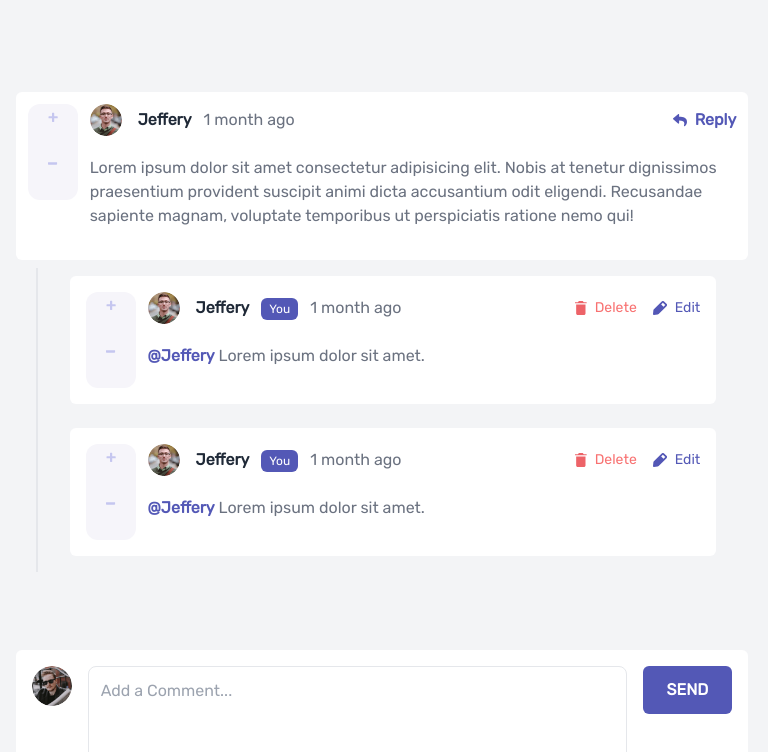
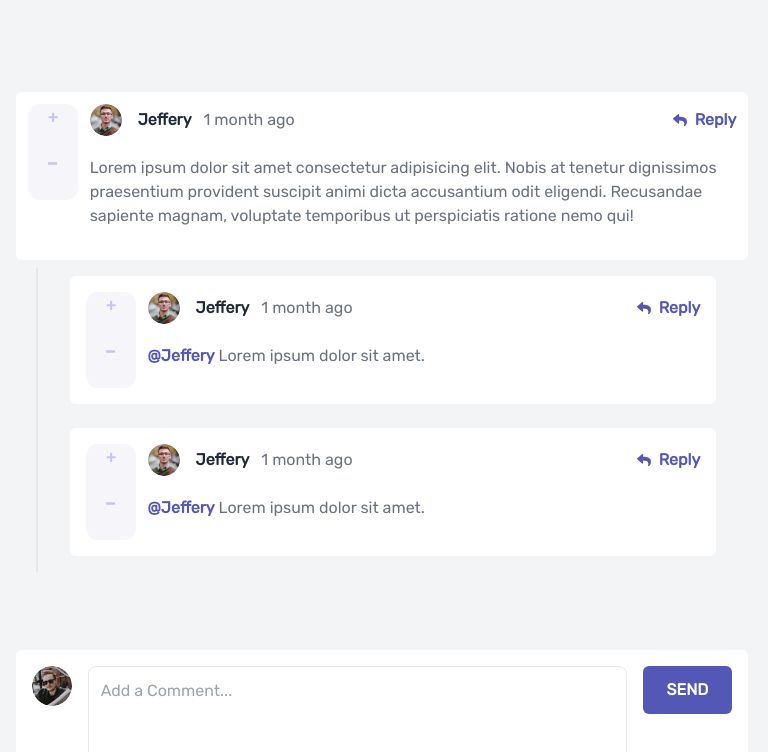
Before and after one commit to okoliken/Interact, a Vue app: page /Interactive-section in a window 1280 px wide. Shown: the top 752 px of the page, without its empty margins (258-1026 px from the left). Built offline with nearby package versions, Linux system fonts and the light colour scheme.

Commit message:
more updates

```diff
--- a/package.json
+++ b/package.json
@@ -17,6 +17,7 @@
   "devDependencies": {
     "@vitejs/plugin-vue": "^2.0.1",
     "autoprefixer": "^10.4.2",
+    "nuxt-animejs": "^1.2.3",
     "postcss": "^8.4.5",
     "tailwindcss": "^3.0.17",
     "vite": "^2.7.13"
--- a/src/components/Replies.vue
+++ b/src/components/Replies.vue
@@ -14,7 +14,7 @@ defineProps({
 // REACTIVE VARIABLES
 const nestedCommentComponent = ref(false);
 const name = ref("Jeffery");
-const isAuthenticated = ref(true);
+const isAuthenticated = ref(false);
 const EditMyComment = ref(false);
 const DeleteMyComment = ref(false);
 // END
```
Also changed, not shown: src/components/ConfirmBtn.vue (line endings or trailing spaces), 1 other file (tests, documents, lock files or other folders).
